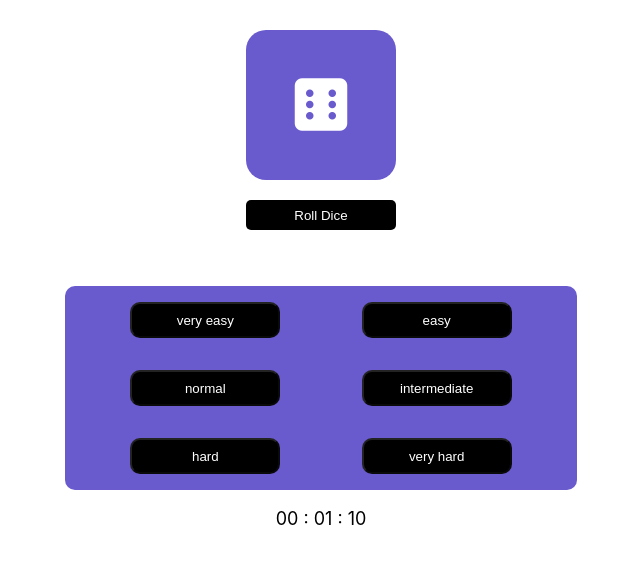
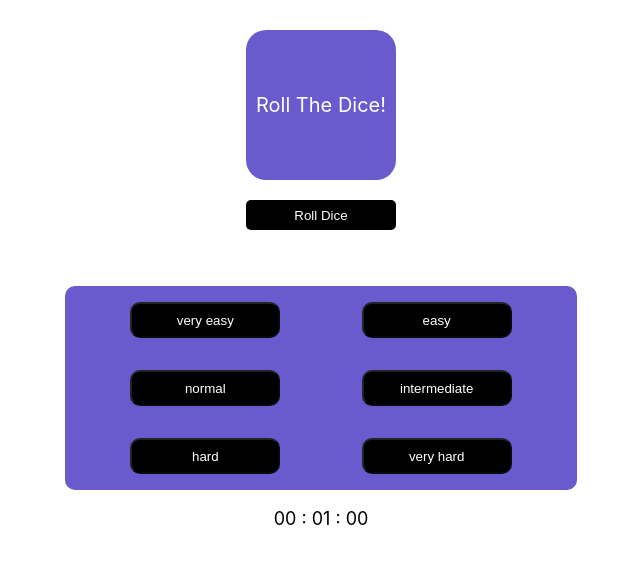
Before and after one commit to Kingsmanam/pantomime, a React (Create React App) app: page / in a window 1280 px wide. Shown: the top 564 px of the page, without its empty margins (319-959 px from the left). Built offline with nearby package versions, Linux system fonts and the light colour scheme.

Commit message:
ready for animation

```diff
--- a/src/App.css
+++ b/src/App.css
@@ -48,7 +48,10 @@
   background-color: #695acd;
   border-radius: 20px;
   color: #fff;
-  font-size: 60px;
+  font-size: 70px;
+}
+.dice > p {
+  font-size: 20px;
 }
 .Rollcontainer > button {
   margin-top: 20px;
@@ -57,6 +60,7 @@
   border-style: hidden;
   background-color: black;
   color: white;
+  cursor: pointer;
 }
 .timer {
   font-size: large;
--- a/src/App.js
+++ b/src/App.js
@@ -3,7 +3,7 @@ import { useEffect, useState } from "react";
 import "./App.css";
 
 function App() {
-  const [second, setSecond] = useState(10);
+  const [second, setSecond] = useState(0);
   const [minute, setMinute] = useState(1);
   const [hour, setHour] = useState(0);
   const [text, setText] = useState("");
@@ -13,7 +13,7 @@ function App() {
   const handleRoll = () => {
     const random = Math.floor(Math.random() * numbers.length + 1);
     setShowDice(random);
-    console.log(random);
+    setMinute(1);
   };
 
   const items = [
@@ -67,19 +67,19 @@ function App() {
     <div className="container">
       <div className="Rollcontainer">
         <div className="dice">
-          {showDice == 1 ? (
+          {showDice === 1 ? (
             <i class="fas fa-dice-one"></i>
-          ) : showDice == 2 ? (
+          ) : showDice === 2 ? (
             <i class="fas fa-dice-two"></i>
-          ) : showDice == 3 ? (
+          ) : showDice === 3 ? (
             <i class="fas fa-dice-three"></i>
-          ) : showDice == 4 ? (
+          ) : showDice === 4 ? (
             <i class="fas fa-dice-four"></i>
-          ) : showDice == 5 ? (
+          ) : showDice === 5 ? (
             <i class="fas fa-dice-five"></i>
-          ) : (
+          ) : showDice === 6 ? (
             <i class="fas fa-dice-six"></i>
-          )}
+          ) : <p>Roll The Dice!</p>}
         </div>
         <button onClick={() => handleRoll()}>Roll Dice</button>
       </div>
@@ -104,7 +104,7 @@ function App() {
       </div>
 
       <div className="timer">
-        <p>
+        <p style={{color: second == 0 && minute == 0 ? 'red' : 'black'}}>
           {hour < 10 ? `0${hour}` : `${hour}`} :{" "}
           {minute < 10 ? `0${minute}` : `${minute}`} :{" "}
           {second < 10 ? `0${second}` : `${second}`}
```
